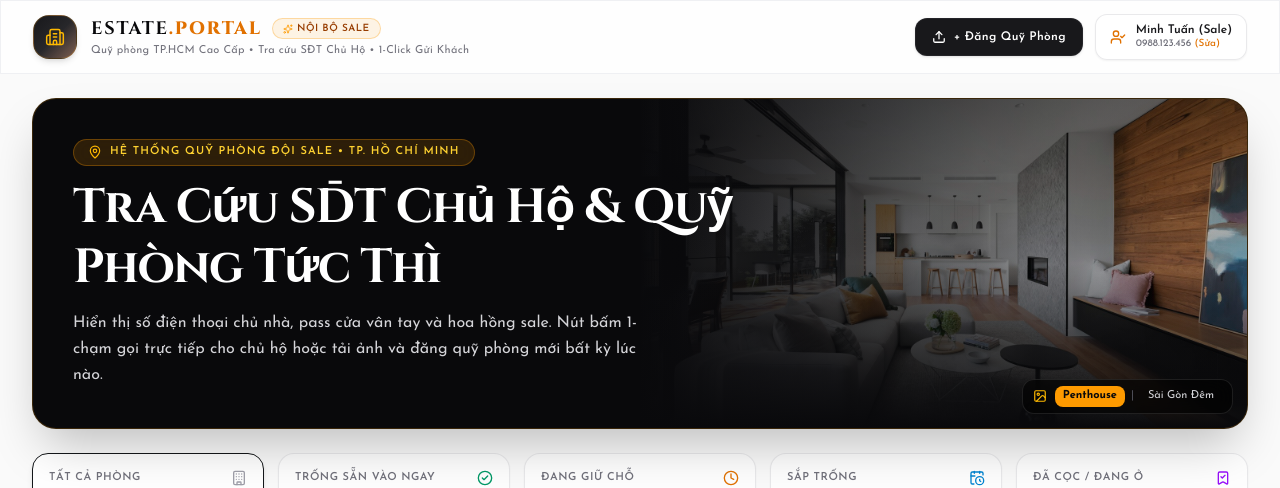
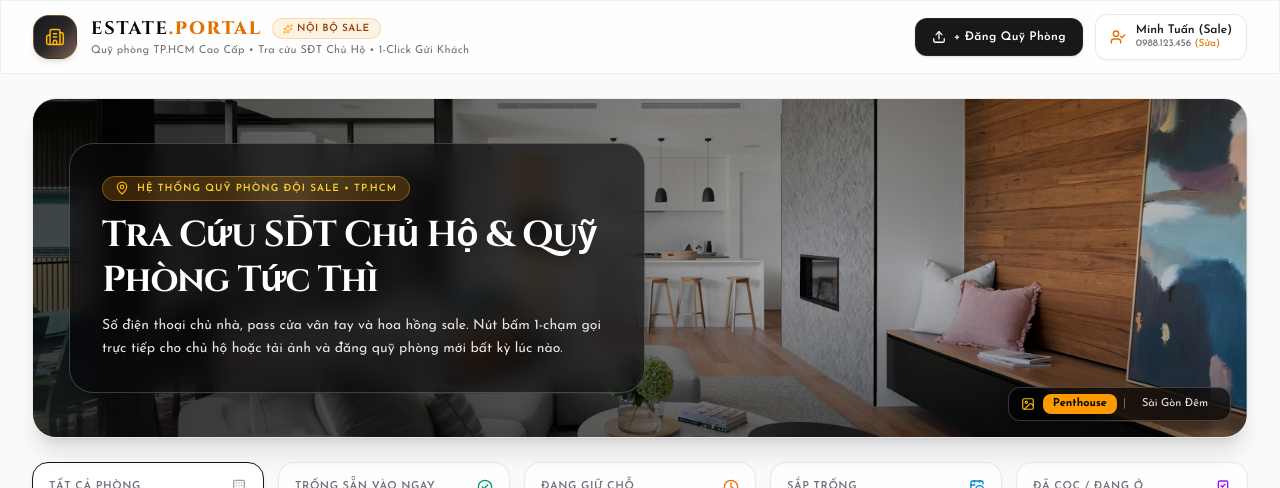
Before and after one commit to nguyennhatlong2309/rented_room, a Next.js app: page / in a window 1280 px wide. Shown: the top 488 px of the page. Built offline with nearby package versions, Linux system fonts and the light colour scheme; no server answers; the database is empty.

Commit message:
feat: reduce banner dark area with frosted glass card and integrate agentation feedback tool

```diff
--- a/package.json
+++ b/package.json
@@ -22,6 +22,7 @@
     "@types/node": "^20",
     "@types/react": "^19",
     "@types/react-dom": "^19",
+    "agentation": "^3.1.2",
     "eslint": "^9",
     "eslint-config-next": "16.4.3",
     "tailwindcss": "^4",
--- a/src/app/layout.tsx
+++ b/src/app/layout.tsx
@@ -2,6 +2,7 @@ import type { Metadata } from "next";
 import { Cinzel, Josefin_Sans } from "next/font/google";
 import "./globals.css";
 import { ToastProvider } from "@/components/Toast";
+import { Agentation } from "agentation";
 
 const cinzel = Cinzel({
   variable: "--font-cinzel",
@@ -33,7 +34,10 @@ export default function RootLayout({
       className={`${cinzel.variable} ${josefin.variable} h-full antialiased`}
     >
       <body className="min-h-full flex flex-col bg-[#FBFBFA] dark:bg-[#0B0F17] text-zinc-900 dark:text-zinc-100 font-sans selection:bg-amber-500 selection:text-white">
-        <ToastProvider>{children}</ToastProvider>
+        <ToastProvider>
+          {children}
+          <Agentation />
+        </ToastProvider>
       </body>
     </html>
   );
--- a/src/app/page.tsx
+++ b/src/app/page.tsx
@@ -302,39 +302,40 @@ export default function SalesRentedRoomPage() {
 
       {/* Main Container */}
       <main className="flex-1 max-w-7xl w-full mx-auto px-4 sm:px-6 lg:px-8 py-6 space-y-6">
-        {/* Banner Hero - Real Estate Luxury Standard */}
-        <div className="relative overflow-hidden rounded-3xl bg-zinc-950 text-white p-7 sm:p-10 shadow-2xl border border-amber-500/20 min-h-[270px] flex items-center">
-          {/* Background image on the right with smooth gradient blend */}
-          <div className="absolute right-0 top-0 bottom-0 w-full sm:w-3/5 lg:w-1/2 overflow-hidden pointer-events-none">
+        {/* Banner Hero - Luxury Real Estate Full-Image Showcase */}
+        <div className="relative overflow-hidden rounded-3xl min-h-[300px] sm:min-h-[340px] flex items-center p-5 sm:p-9 shadow-xl border border-zinc-200/80 dark:border-zinc-800">
+          {/* Full-bleed high-res background image */}
+          <div className="absolute inset-0 z-0">
             <img
               src={bannerTheme === "penthouse" ? "/banner-hero.jpg" : "/banner-saigon.jpg"}
               alt="Luxury Real Estate TP.HCM"
-              className="w-full h-full object-cover object-center opacity-65 sm:opacity-85 transform scale-105 transition-all duration-700 ease-out"
+              className="w-full h-full object-cover object-center transition-all duration-700 ease-out"
             />
-            {/* Smooth gradient blend from left obsidian to transparent */}
-            <div className="absolute inset-0 bg-gradient-to-r from-zinc-950 via-zinc-950/75 sm:via-zinc-950/50 to-transparent" />
-            <div className="absolute inset-0 bg-gradient-to-t from-zinc-950 via-transparent to-zinc-950/40" />
+            {/* Subtle natural vignette - only slight darkening for text readability, avoiding heavy solid black */}
+            <div className="absolute inset-0 bg-gradient-to-r from-black/70 via-black/35 to-black/10" />
+            <div className="absolute inset-0 bg-gradient-to-t from-black/40 via-transparent to-black/20" />
           </div>
 
-          <div className="relative z-10 max-w-2xl space-y-3">
-            <div className="inline-flex items-center gap-2 px-3.5 py-1 rounded-full text-[11px] font-semibold uppercase tracking-widest bg-amber-500/15 text-amber-300 border border-amber-500/30 font-sans backdrop-blur-md">
+          {/* Elegant Frosted Glass Content Box on the left */}
+          <div className="relative z-10 max-w-xl p-6 sm:p-8 rounded-3xl bg-zinc-950/65 dark:bg-black/70 backdrop-blur-md border border-white/20 text-white shadow-2xl space-y-3">
+            <div className="inline-flex items-center gap-2 px-3 py-1 rounded-full text-[10px] font-semibold uppercase tracking-widest bg-amber-500/20 text-amber-300 border border-amber-500/40 font-sans">
               <MapPin className="w-3.5 h-3.5 text-amber-400" />
-              <span>Hệ Thống Quỹ Phòng Đội Sale • TP. Hồ Chí Minh</span>
+              <span>Hệ Thống Quỹ Phòng Đội Sale • TP.HCM</span>
             </div>
-            <h1 className="font-serif text-2xl sm:text-4xl md:text-5xl font-bold tracking-tight text-white leading-tight">
+            <h1 className="font-serif text-2xl sm:text-3xl lg:text-4xl font-bold tracking-tight text-white leading-tight">
               Tra Cứu SĐT Chủ Hộ & Quỹ Phòng Tức Thì
             </h1>
-            <p className="text-zinc-300 text-sm sm:text-base leading-relaxed font-sans max-w-xl">
-              Hiển thị số điện thoại chủ nhà, pass cửa vân tay và hoa hồng sale. Nút bấm 1-chạm gọi trực tiếp cho chủ hộ hoặc tải ảnh và đăng quỹ phòng mới bất kỳ lúc nào.
+            <p className="text-zinc-200 text-xs sm:text-sm leading-relaxed font-sans">
+              Số điện thoại chủ nhà, pass cửa vân tay và hoa hồng sale. Nút bấm 1-chạm gọi trực tiếp cho chủ hộ hoặc tải ảnh và đăng quỹ phòng mới bất kỳ lúc nào.
             </p>
           </div>
 
           {/* Quick theme switcher on banner */}
-          <div className="absolute bottom-3.5 right-3.5 z-20 flex items-center gap-1.5 bg-black/60 backdrop-blur-md px-2.5 py-1.5 rounded-xl border border-white/10 text-[11px] text-zinc-300">
+          <div className="absolute bottom-4 right-4 z-20 flex items-center gap-1.5 bg-black/65 backdrop-blur-md px-3 py-1.5 rounded-xl border border-white/20 text-[11px] text-zinc-200 shadow-lg">
             <ImageIcon className="w-3.5 h-3.5 text-amber-400 mr-0.5" />
             <button
               onClick={() => setBannerTheme("penthouse")}
-              className={`px-2 py-0.5 rounded-lg transition-all cursor-pointer ${
+              className={`px-2.5 py-0.5 rounded-lg transition-all cursor-pointer ${
                 bannerTheme === "penthouse"
                   ? "bg-amber-500 text-zinc-950 font-bold shadow-xs"
                   : "hover:text-white"
@@ -342,10 +343,10 @@ export default function SalesRentedRoomPage() {
             >
               Penthouse
             </button>
-            <span className="text-zinc-600">|</span>
+            <span className="text-zinc-500">|</span>
             <button
               onClick={() => setBannerTheme("saigon")}
-              className={`px-2 py-0.5 rounded-lg transition-all cursor-pointer ${
+              className={`px-2.5 py-0.5 rounded-lg transition-all cursor-pointer ${
                 bannerTheme === "saigon"
                   ? "bg-amber-500 text-zinc-950 font-bold shadow-xs"
                   : "hover:text-white"
```
Also changed, not shown: 2 other files (tests, documents, lock files or other folders).
